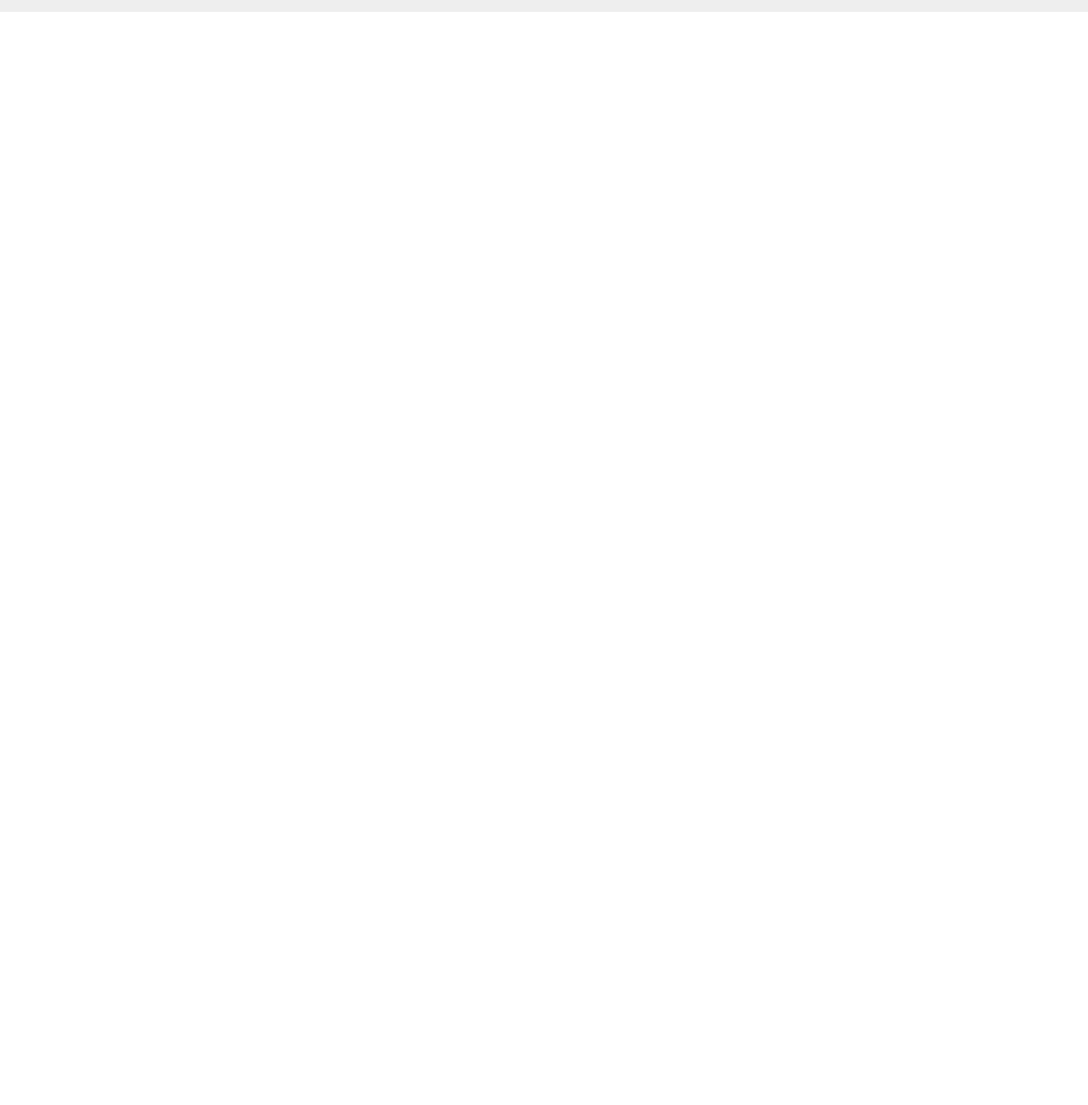
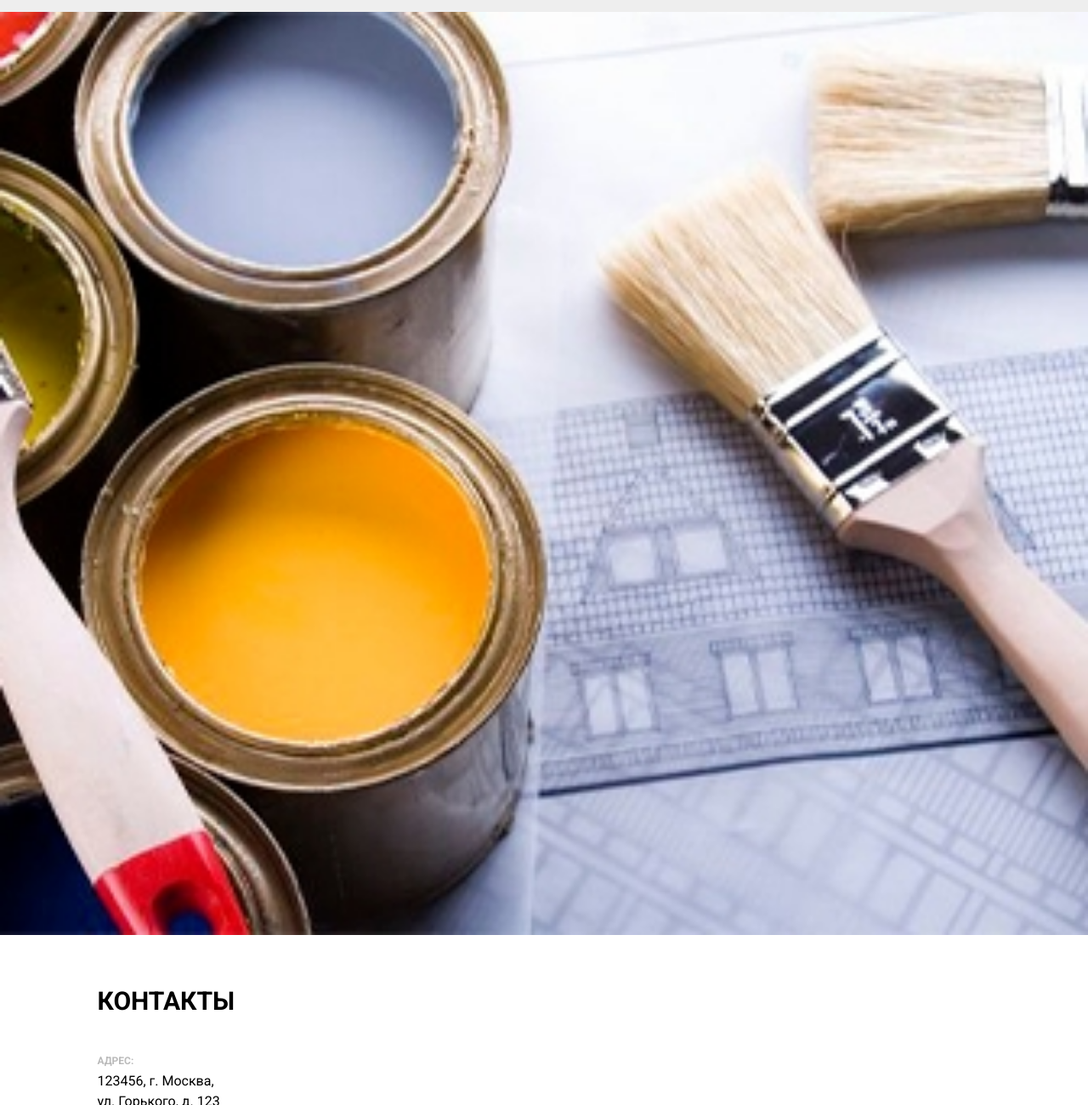
Before and after one commit to 6uJlJl/Element, a website: page index.html in a window 1280 px wide. Shown: the part 2589-3889 px from the top of the page at 85% size. Before the commit the page ends 2603 px from the top, so only its background shows below. Drawn offline with Linux system fonts and the light colour scheme; files whose address does not match are found by name.

Commit message:
Сделан блок Contacts

```diff
--- a/index.html
+++ b/index.html
@@ -184,7 +184,31 @@
             Aenean leo ligula, porttitor eu, consequat vitae, eleifend ac, enim. Aliquam lorem ante, dapibus in, viverra quis, feugiat a, tellus. Phasellus viverra nulla ut metus varius laoreet. Quisque rutrum. Aenean imperdiet. Etiam ultricies nisi vel augue.</p>
         <a href="#" class="about__link">Подробнее</a>
       </div>
+      <img src="img/about/about-image.jpg" alt="Картинка о нас" class="about__image">
     </section>
+
+    <div class="contacts">
+      <div class="container">
+        <h2 class="contacts__title">Контакты</h2>
+        <p class="contacts__item">
+          <span class="contacts__name">Адрес:</span>
+          123456, г. Москва,<br> ул. Горького, д. 123
+        </p>
+        <p class="contacts__item">
+          <span class="contacts__name">Телефон:</span>
+          <a href="tel:+74959999999">+7 495 999 99 99</a>
+          <a href="tel:+74959999999">+7 495 999 99 99</a>
+        </p>
+        <p class="contacts__item">
+          <span class="contacts__name">E-mail:</span>
+          <a href="mailto:mail@sitename.ru">mail@sitename.ru</a>
+          <a href="mailto:ask@sitename.ru">ask@sitename.ru</a>
+        </p>
+
+
+      </div>
+      <img class="contacts__map" src="img/contacts/map.jpg" alt="Адрес 123456, г. Москва, ул. Горького, д. 123">
+    </div>
 
   </main>
   <footer class="header">
--- a/sass/blocks/_about.sass
+++ b/sass/blocks/_about.sass
@@ -1,6 +1,6 @@
 .about
   background-color: $section-bgc
-  padding: 60px 0
+  padding: 60px 0 0
   color: $text-color
   &__title
     font-size: 24px
@@ -12,3 +12,6 @@
     margin-bottom: 30px
   &__link
     color: $text-color
+  &__image
+    width: 100%
+    margin-top: 60px
--- /dev/null
+++ b/sass/blocks/_contacts.sass
@@ -0,0 +1,23 @@
+.contacts
+  padding: 60px 0 0
+  &__title
+    font-size: 30px
+    font-weight: 700
+    text-transform: uppercase
+    margin-bottom: 40px
+  &__item
+    font-size: 16px
+    font-weight: 400
+    line-height: 24px
+    a
+      display: block
+      color: $text-color
+  &__name
+    display: block
+    color: #bababa
+    font-size: 12px
+    font-weight: 700
+    text-transform: uppercase
+  &__map
+    width: 100%
+    margin-top: 40px
--- a/sass/main.sass
+++ b/sass/main.sass
@@ -43,3 +43,4 @@ body
 @import "blocks/hero"
 @import "blocks/materials"
 @import "blocks/about"
+@import "blocks/contacts"
```
Also changed, not shown: css/main.css, css/main.min.css, img/about/about-image.jpg (added), img/contacts/map.jpg (added).
